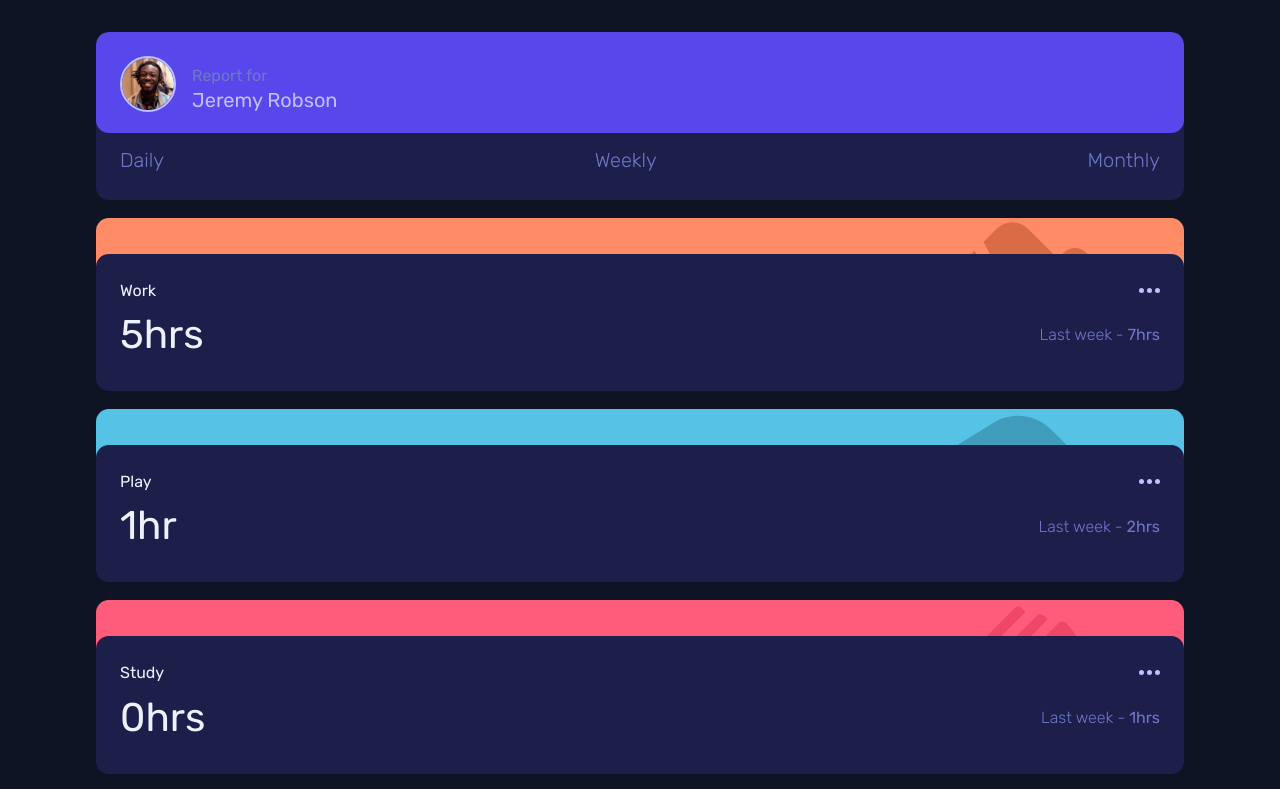
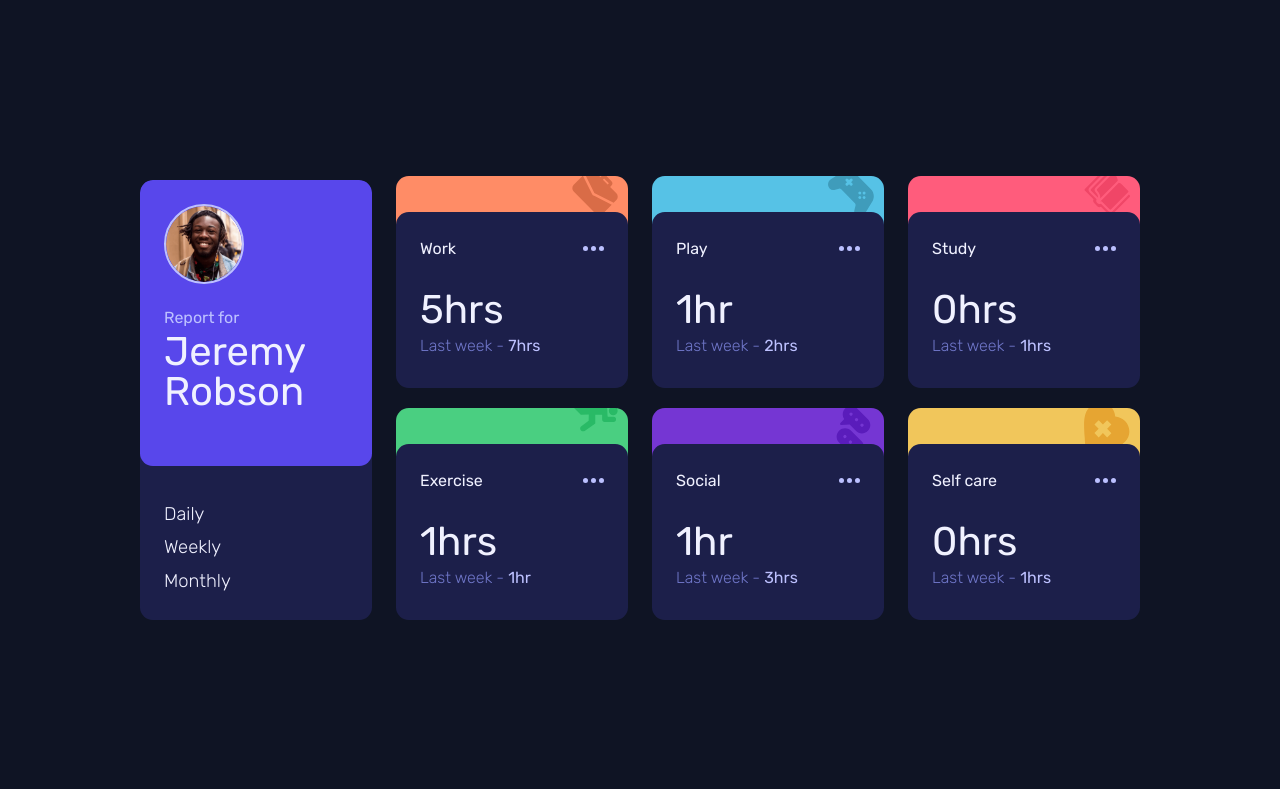
Before and after one commit to Orekihotarou-k/fem-js-time-tracking-dashboard, a plain HTML site: page index.html in a window 1280 px wide. Shown: the top 789 px of the page. Drawn offline with Linux system fonts and the light colour scheme.

Commit message:
final commit(css)

```diff
--- a/style.css
+++ b/style.css
@@ -68,6 +68,12 @@ body {
 
 .username {
     font-weight: var(--fw-400);
+    font-size: clamp(1.35rem, 4vw, 2.5rem);
+    color: hsl(236, 100%, 97%);
+}
+
+span {
+    color: var(--clr-Pale-Blue);
 }
 
 .time {
@@ -80,11 +86,11 @@ body {
 }
 
 button {
-    color: inherit;
+    color: hsl(236, 100%, 97%);
 }
 
 button:active, button:focus {
-    color: var(--clr-Pale-Blue);
+    color: #fff;
     font-weight: var(--fw-400);
 }
 
@@ -150,7 +156,7 @@ span, .tracker-title {
 }
 
 .dashboard {
-    width: min(85%, 70em);
+    width: min(85%, 50em);
     display: grid;
     gap: 3.35rem;
     margin: 2rem 0;
@@ -252,3 +258,83 @@ nav {
     align-items: center;
     justify-content: space-between;
 }
+
+
+/* media query */
+@media (min-width: 55em) {
+    .time {
+        line-height: 1;
+    }
+
+    .username {
+        font-weight: var(--fw-400);
+    }
+
+    button  {
+        font-size: 1.15rem;
+        cursor: pointer;
+    }
+
+    button:hover {
+        font-weight: var(--fw-400);
+    }
+
+    .dashboard {
+        gap: 1.5rem;
+        grid-template-areas:
+        "one two three four"
+        "one five six seven"
+        ;
+    }
+
+    .dashboard-header {
+        display: grid;
+        gap: 3rem;
+    }
+
+    .dashboard-header::before {
+        height: 65%;
+    }
+
+    .tracker > *:nth-child(2) {
+        gap: .2rem;
+        align-items: initial;
+        flex-direction: column;
+        margin-top: 1.75rem;
+    }
+
+    .tracker {
+        height: 11rem;
+    }
+
+    .tracker {
+        margin-top: 2rem;
+        cursor: pointer;
+    }
+
+    .tracker:hover {
+        background: var(--clr-Desaturated-blue);
+    }
+
+    .dashboard-tracker {
+        align-items: initial;
+        flex-direction: column;
+    }
+
+    nav {
+        flex-direction: column;
+    }
+
+    button {
+        display: block;
+        width: 100%;
+        text-align: left;
+    }
+
+    .user-image {
+        width: 5rem;
+    }
+
+
+
+}
```
